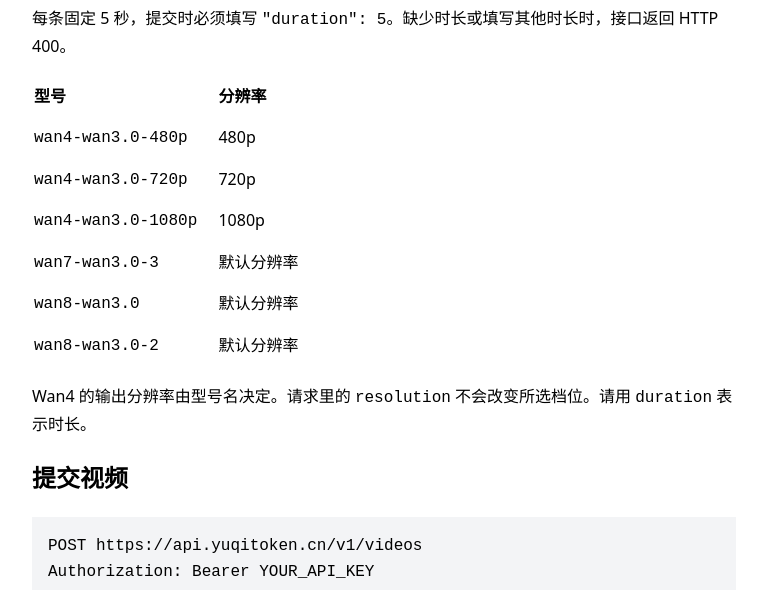
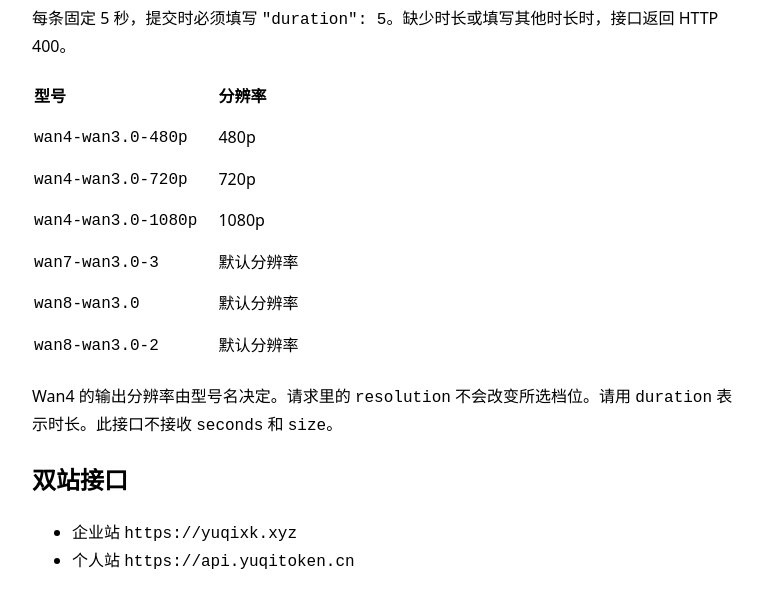
Before and after one commit to kabirsiners-create/yuqi-public-docs, a plain HTML site: page wan-video.html in a window 1280 px wide. Shown: the part 165-755 px from the top of the page, without its empty margins (256-1019 px from the left). Drawn offline with Linux system fonts and the light colour scheme.

Commit message:
Document Wan video on both stations

```diff
--- a/wan-video.html
+++ b/wan-video.html
@@ -1,4 +1,4 @@
-<!doctype html><html lang="zh-CN"><head><meta charset="utf-8"><meta name="viewport" content="width=device-width, initial-scale=1"><title>Wan 视频 API · 个人站</title><style>body{font:16px/1.65 system-ui,sans-serif;max-width:44rem;margin:3rem auto;padding:0 1.2rem}pre{background:#f3f4f6;padding:1rem;overflow:auto}td,th{text-align:left;padding:.35rem 1.2rem .35rem 0}code{font-family:monospace}</style></head><body><main><p><a href="./">返回 API 文档</a></p><h1>Wan 视频 API</h1><p>每条固定 5 秒，提交时必须填写 <code>"duration": 5</code>。缺少时长或填写其他时长时，接口返回 HTTP 400。</p><table><thead><tr><th>型号</th><th>分辨率</th></tr></thead><tbody><tr><td><code>wan4-wan3.0-480p</code></td><td>480p</td></tr><tr><td><code>wan4-wan3.0-720p</code></td><td>720p</td></tr><tr><td><code>wan4-wan3.0-1080p</code></td><td>1080p</td></tr><tr><td><code>wan7-wan3.0-3</code></td><td>默认分辨率</td></tr><tr><td><code>wan8-wan3.0</code></td><td>默认分辨率</td></tr><tr><td><code>wan8-wan3.0-2</code></td><td>默认分辨率</td></tr></tbody></table><p>Wan4 的输出分辨率由型号名决定。请求里的 <code>resolution</code> 不会改变所选档位。请用 <code>duration</code> 表示时长。</p><h2>提交视频</h2><pre><code>POST https://api.yuqitoken.cn/v1/videos
+<!doctype html><html lang="zh-CN"><head><meta charset="utf-8"><meta name="viewport" content="width=device-width, initial-scale=1"><title>Wan 视频 API · 双站</title><style>body{font:16px/1.65 system-ui,sans-serif;max-width:44rem;margin:3rem auto;padding:0 1.2rem}pre{background:#f3f4f6;padding:1rem;overflow:auto}td,th{text-align:left;padding:.35rem 1.2rem .35rem 0}code{font-family:monospace}</style></head><body><main><p><a href="./">返回 API 文档</a></p><h1>Wan 视频 API</h1><p>每条固定 5 秒，提交时必须填写 <code>"duration": 5</code>。缺少时长或填写其他时长时，接口返回 HTTP 400。</p><table><thead><tr><th>型号</th><th>分辨率</th></tr></thead><tbody><tr><td><code>wan4-wan3.0-480p</code></td><td>480p</td></tr><tr><td><code>wan4-wan3.0-720p</code></td><td>720p</td></tr><tr><td><code>wan4-wan3.0-1080p</code></td><td>1080p</td></tr><tr><td><code>wan7-wan3.0-3</code></td><td>默认分辨率</td></tr><tr><td><code>wan8-wan3.0</code></td><td>默认分辨率</td></tr><tr><td><code>wan8-wan3.0-2</code></td><td>默认分辨率</td></tr></tbody></table><p>Wan4 的输出分辨率由型号名决定。请求里的 <code>resolution</code> 不会改变所选档位。请用 <code>duration</code> 表示时长。此接口不接收 <code>seconds</code> 和 <code>size</code>。</p><h2>双站接口</h2><ul><li>企业站 <code>https://yuqixk.xyz</code></li><li>个人站 <code>https://api.yuqitoken.cn</code></li></ul><h2>提交视频</h2><pre><code>POST https://api.yuqitoken.cn/v1/videos
 Authorization: Bearer YOUR_API_KEY
 Content-Type: application/json
 
```
